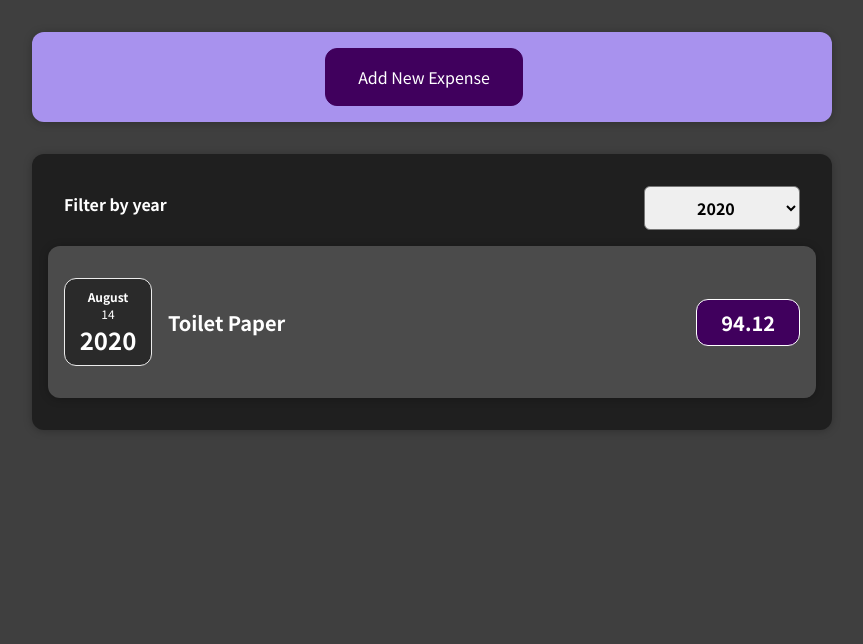
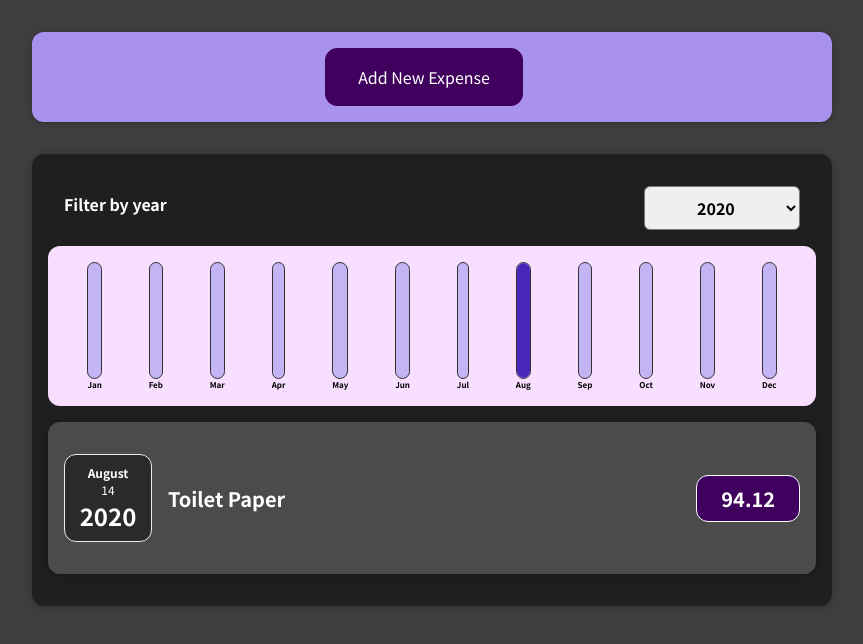
Before and after one commit to leomcg/react-budget-tracker, a React (Create React App) app: page / in a window 1280 px wide. Shown: the top 644 px of the page, without its empty margins (208-1071 px from the left). Built offline with nearby package versions, Linux system fonts and the light colour scheme.

Commit message:
implementing the expenses chart

```diff
--- /dev/null
+++ b/src/components/Chart/Chart.css
@@ -0,0 +1,9 @@
+.chart {
+  padding: 1rem;
+  border-radius: 12px;
+  background-color: #f8dfff;
+  text-align: center;
+  display: flex;
+  justify-content: space-around;
+  height: 10rem;
+}
--- /dev/null
+++ b/src/components/Chart/Chart.js
@@ -0,0 +1,25 @@
+import ChartBar from "./ChartBar";
+import "./Chart.css";
+
+const Chart = (props) => {
+  const dataPointValues = props.dataPoints.map((dataPoint) => dataPoint.value);
+
+  const maxValue = dataPointValues.reduce((a, b) => a + b);
+
+  return (
+    <div className="chart">
+      {props.dataPoints.map((dataPoint) => {
+        return (
+          <ChartBar
+            key={dataPoint.label}
+            value={dataPoint.value}
+            maxValue={maxValue}
+            label={dataPoint.label}
+          />
+        );
+      })}
+    </div>
+  );
+};
+
+export default Chart;
--- /dev/null
+++ b/src/components/Chart/ChartBar.css
@@ -0,0 +1,30 @@
+.chart-bar {
+  height: 100%;
+  display: flex;
+  flex-direction: column;
+  align-items: center;
+}
+
+.chart-bar__inner {
+  height: 100%;
+  width: 100%;
+  border: 1px solid #313131;
+  border-radius: 12px;
+  background-color: #c3b4f3;
+  overflow: hidden;
+  display: flex;
+  flex-direction: column;
+  justify-content: flex-end;
+}
+
+.chart-bar__fill {
+  background-color: #4826b9;
+  width: 100%;
+  transition: all 0.3s ease-out;
+}
+
+.chart-bar__label {
+  font-weight: bold;
+  font-size: 0.5rem;
+  text-align: center;
+}
--- /dev/null
+++ b/src/components/Chart/ChartBar.js
@@ -0,0 +1,24 @@
+import "./ChartBar.css";
+
+const ChartBar = (props) => {
+  let barFillHeight = "0%";
+
+  if (props.maxValue > 0) {
+    barFillHeight = Math.round((props.value / props.maxValue) * 100) + "%";
+    //console.log(barFillHeight, props.maxValue);
+  }
+
+  return (
+    <div className="chart-bar">
+      <div className="chart-bar__inner">
+        <div
+          className="chart-bar__fill"
+          style={{ height: barFillHeight }}
+        ></div>
+      </div>
+      <div className="chart-bar__label">{props.label}</div>
+    </div>
+  );
+};
+
+export default ChartBar;
--- a/src/components/Expenses/Expenses.js
+++ b/src/components/Expenses/Expenses.js
@@ -2,6 +2,7 @@
 import "./Expenses.css";
 import ExpensesList from "./ExpensesList";
 import ExpenseFilter from "./ExpensesFilter";
+import ExpensesChart from "./ExpensesChart";
 import Card from "../UI/Card";
 
 const Expenses = (props) => {
@@ -18,6 +19,7 @@
     <div>
       <Card className="expenses">
         <ExpenseFilter onYearChange={onYearChangeHandler} year={year} />
+        <ExpensesChart filteredExpenses={filteredExpenses} />
         <ExpensesList filteredExpenses={filteredExpenses} />
       </Card>
     </div>
--- /dev/null
+++ b/src/components/Expenses/ExpensesChart.js
@@ -0,0 +1,27 @@
+import Chart from "../Chart/Chart";
+
+const ExpensesChart = (props) => {
+  const chartDataPoints = [
+    { label: "Jan", value: 0 },
+    { label: "Feb", value: 0 },
+    { label: "Mar", value: 0 },
+    { label: "Apr", value: 0 },
+    { label: "May", value: 0 },
+    { label: "Jun", value: 0 },
+    { label: "Jul", value: 0 },
+    { label: "Aug", value: 0 },
+    { label: "Sep", value: 0 },
+    { label: "Oct", value: 0 },
+    { label: "Nov", value: 0 },
+    { label: "Dec", value: 0 },
+  ];
+
+  for (const expense of props.filteredExpenses) {
+    const monthIndex = expense.date.getMonth();
+    chartDataPoints[monthIndex].value += expense.amount;
+  }
+
+  return <Chart dataPoints={chartDataPoints} />;
+};
+
+export default ExpensesChart;
--- a/src/components/NewExpense/ExpenseForm.js
+++ b/src/components/NewExpense/ExpenseForm.js
@@ -85,7 +85,9 @@
         </div>
       </div>
       <div className="new-expense__actions">
-        <button onClick={props.cancelExpense}>Cancel</button>
+        <button type="button" onClick={props.cancelExpense}>
+          Cancel
+        </button>
         <button type="submit">Add Expense</button>
       </div>
     </form>
```
